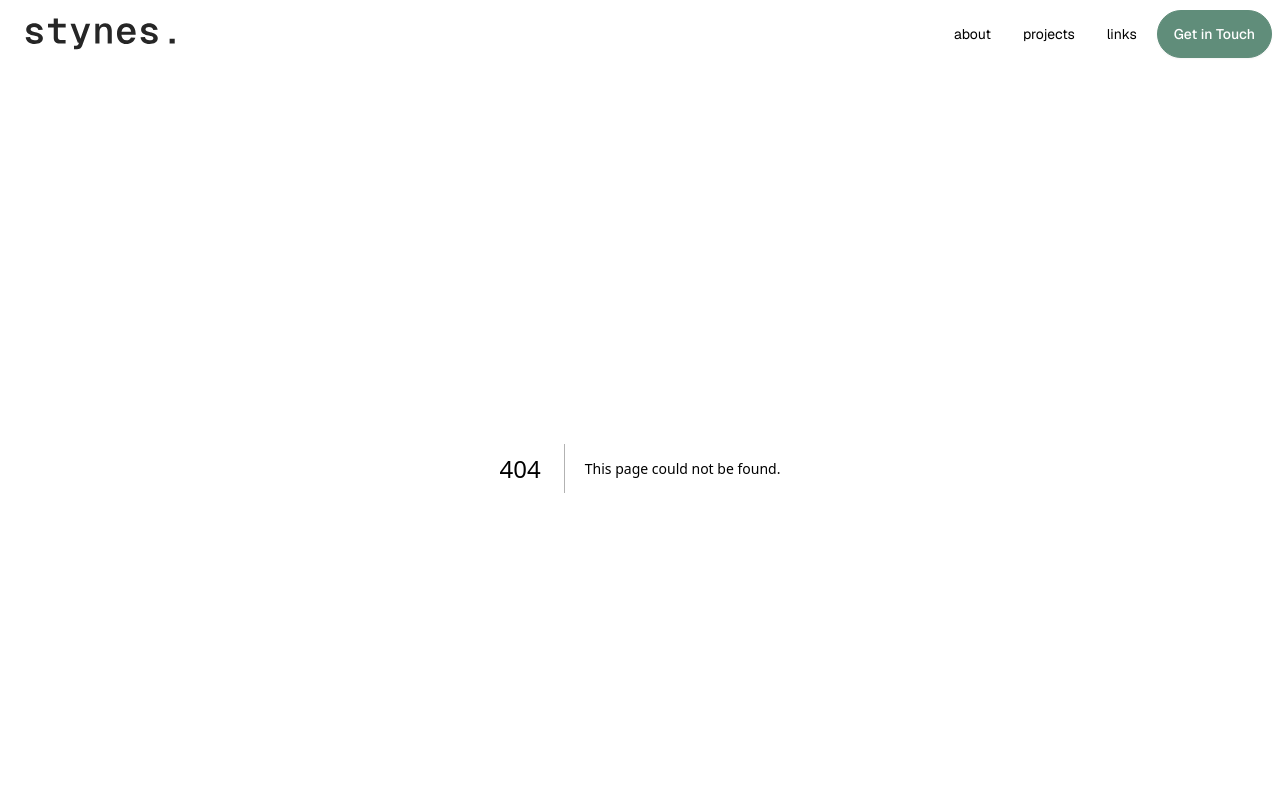
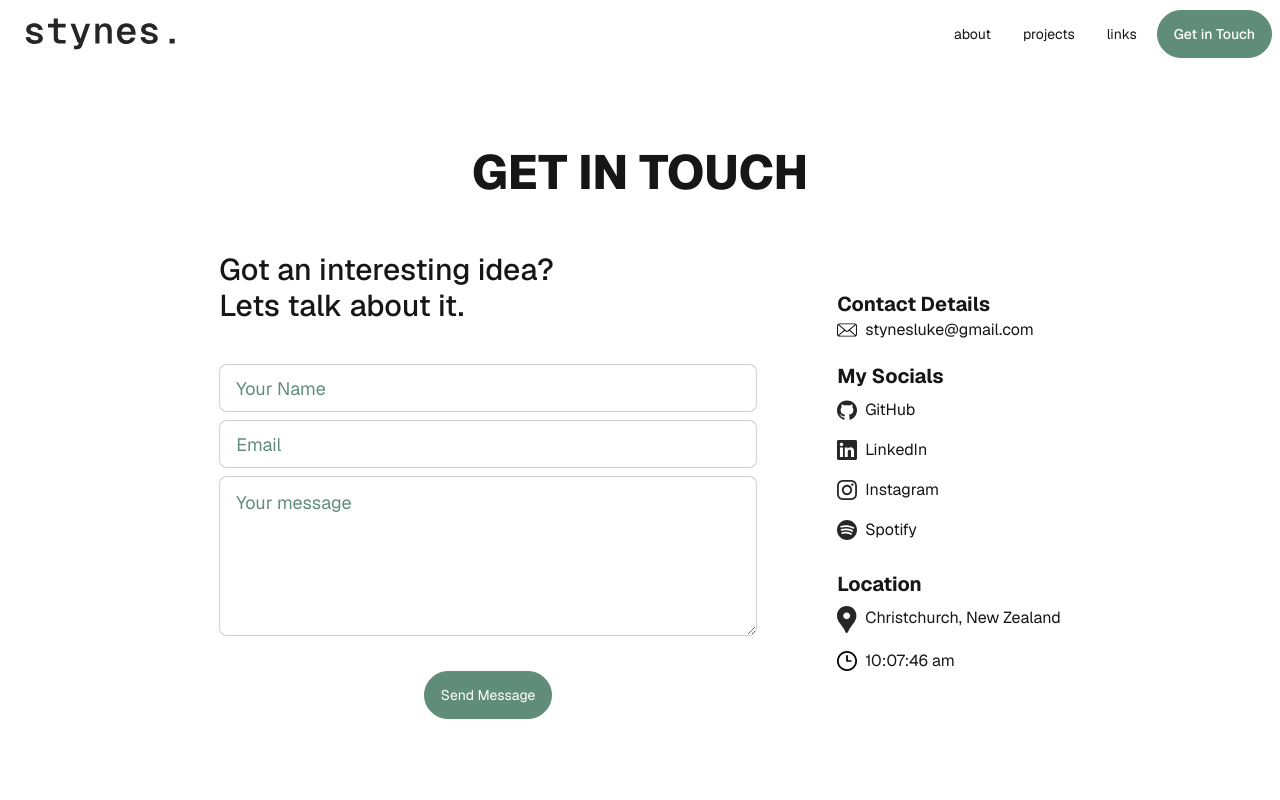
Before and after one commit to lukestynes/lukestynes.dev, a Next.js app: page /contact in a window 1280 px wide. Before the commit this address had no page. Shown: the top 800 px of the page. Built offline with nearby package versions, Linux system fonts and the light colour scheme.

Commit message:
Add contact page

```diff
--- /dev/null
+++ b/src/app/contact/page.tsx
@@ -0,0 +1,119 @@
+import Clock from "@/components/clock";
+import IconText from "@/components/icontext";
+import Image from "next/image";
+
+const socialLinks = [
+  {
+    src: "/img/github.svg",
+    alt: "GitHub Logo",
+    text: "GitHub",
+  },
+  {
+    src: "/img/linkedin.svg",
+    alt: "LinkedIn Logo",
+    text: "LinkedIn",
+  },
+  {
+    src: "/img/instagram.svg",
+    alt: "Instagram Logo",
+    text: "Instagram",
+  },
+  {
+    src: "/img/spotify.svg",
+    alt: "Spotify Logo",
+    text: "Spotify",
+  },
+];
+
+export default function ContactPage() {
+  return (
+    <main className="flex min-h-[calc(100vh-68px)] items-center justify-center py-20">
+      <div>
+        <h1 className="mb-10 text-center text-5xl font-extrabold">
+          GET IN TOUCH
+        </h1>
+        <div className="hero">
+          <div className="hero-content flex-col gap-20 lg:flex-row">
+            <div className="flex-col justify-center">
+              <p className="text-3xl font-medium">Got an interesting idea?</p>
+              <p className="mb-10 text-3xl font-medium">Lets talk about it.</p>
+              <form>
+                <div className="flex-col justify-center">
+                  <input
+                    type="text"
+                    placeholder="Your Name"
+                    className="input input-bordered mb-2 w-full text-lg text-primary placeholder-primary focus:outline-none"
+                  />
+                </div>
+                <input
+                  type="text"
+                  placeholder="Email"
+                  className="input input-bordered mb-2 w-full text-lg text-primary placeholder-primary focus:outline-none"
+                />
+                <textarea
+                  className="textarea textarea-bordered textarea-lg mb-2 min-h-40 w-full px-4 py-2 text-primary placeholder-primary focus:outline-none"
+                  placeholder="Your message"
+                ></textarea>
+                <div className="flex justify-center">
+                  <button className="btn btn-primary mt-5 rounded-3xl font-normal text-white">
+                    Send Message
+                  </button>
+                </div>
+              </form>
+            </div>
+            <div>
+              <div className="">
+                <h2 className="mb-10 text-3xl font-bold lg:hidden">
+                  MY DETAILS
+                </h2>
+                <h3 className="text-xl font-bold ">Contact Details</h3>
+                <IconText
+                  src="/img/email.svg"
+                  alt="Email"
+                  text="stynesluke@gmail.com"
+                  width={20}
+                  height={20}
+                />
+                <h3 className="mt-5 text-xl font-bold">My Socials</h3>
+                {socialLinks.map((link, index) => (
+                  <div className="py-2">
+                    <IconText
+                      key={index}
+                      src={link.src}
+                      alt={link.alt}
+                      text={link.text}
+                      width={20}
+                      height={20}
+                    />
+                  </div>
+                ))}
+                <h3 className="mt-5 text-xl font-bold">Location</h3>
+                <div className="py-2">
+                  <IconText
+                    src="/img/location.svg"
+                    alt="Location"
+                    text="Christchurch, New Zealand"
+                    width={20}
+                    height={20}
+                  />
+                </div>
+                <div className="py-2">
+                  <div className="flex">
+                    <Image
+                      className="mr-2"
+                      src="/img/clock.svg"
+                      alt="Clock"
+                      width="20"
+                      height="20"
+                    />
+                    <Clock />
+                  </div>
+                </div>
+              </div>
+            </div>
+          </div>
+        </div>
+      </div>
+    </main>
+  );
+}
```
